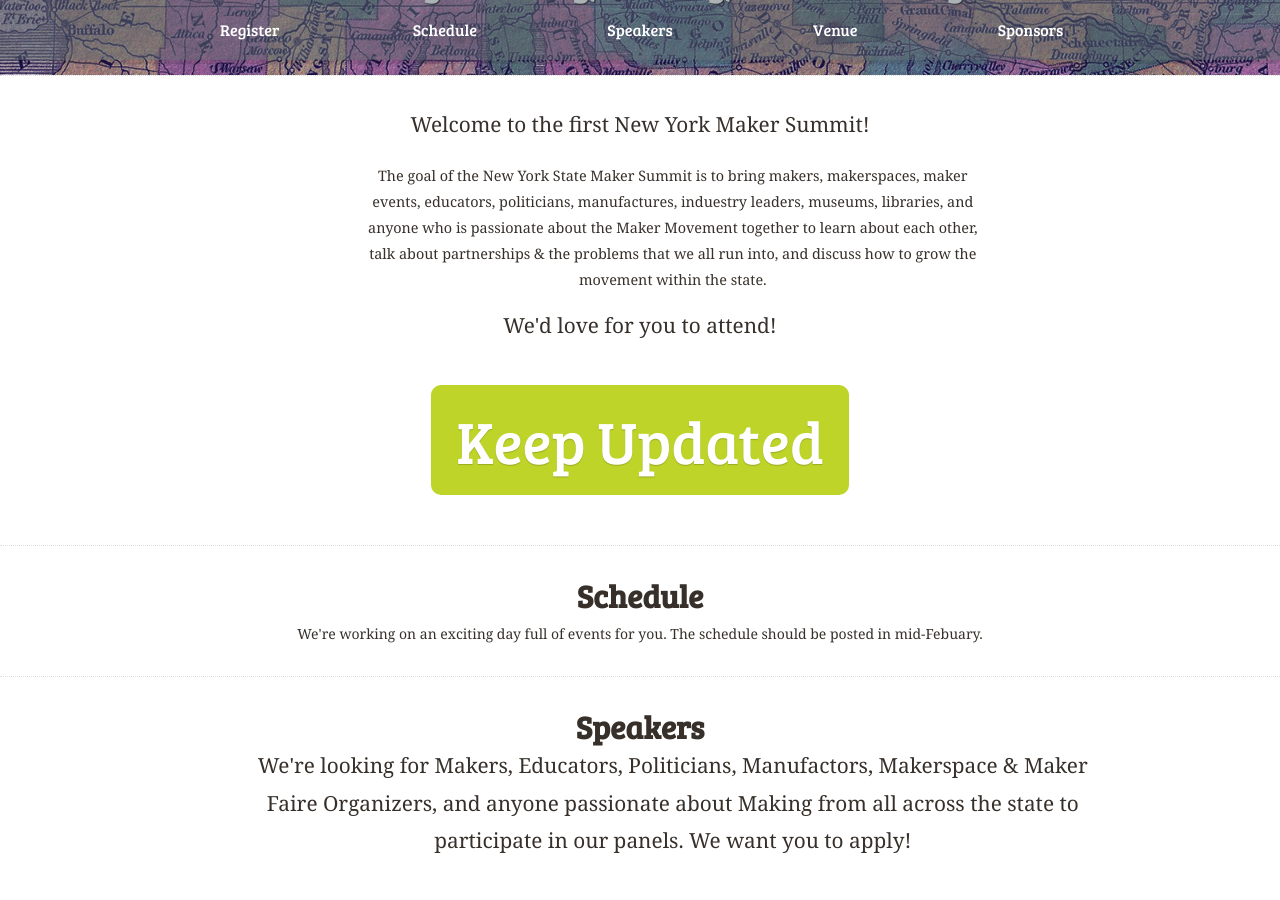
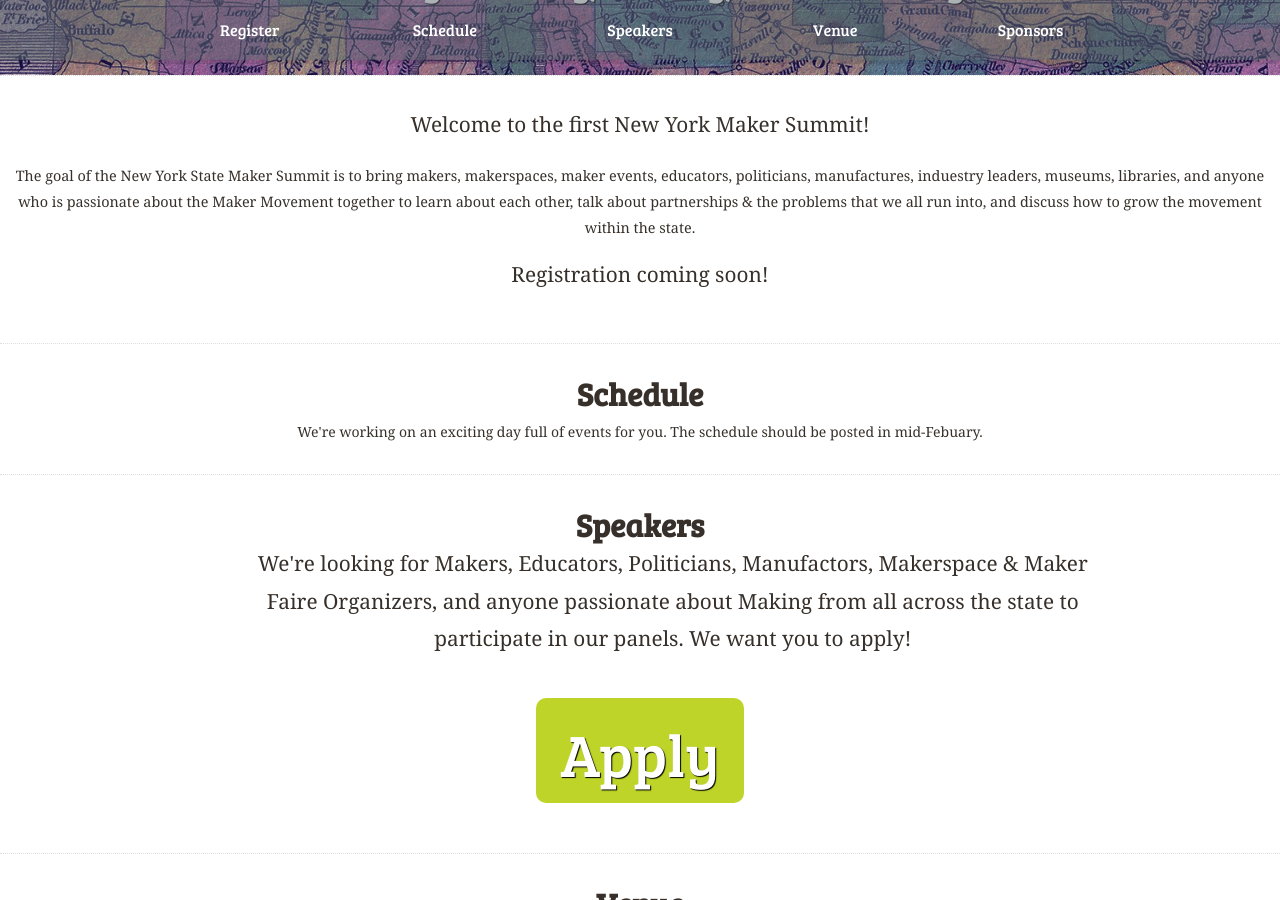
Before and after one commit to nysmakers/nysmakers.github.io, a Jekyll site: the page built from index.html, in a window 1280 px wide and 900 px high, scrolled down 370 px. Built offline with Jekyll 4.4.1, drawn with Linux system fonts in a browser that asks for light colours; some web fonts are replaced; comment, search, counter and statistics services are not loaded.

Commit message:
Played around with centering text

```diff
--- a/index.html
+++ b/index.html
@@ -30,17 +30,14 @@ title: New York Maker Summit - March 24th, 2017 - Albany, NY
       Welcome to the first New York Maker Summit!
     </p>
 
-    <p class="span6 offset3 intro text-center">
+    <p class="intro text-center">
       The goal of the New York State Maker Summit is to bring makers, makerspaces, maker events, educators, politicians, manufactures, induestry leaders, museums, libraries, and anyone who is passionate about the Maker Movement together to learn about each other, talk about partnerships &amp the problems that we all run into, and discuss how to grow the movement within the state.
     </p>
 
     <p class="text-center">
-      We'd love for you to attend!
+      Registration coming soon!
     </p>
 
-    <p class="text-center" style="clear:both;">
-      <a class="punch" href="#">Keep Updated</a>
-    </p>
   </section>
 
   <section class="row-fluid" id="schedule">
@@ -149,6 +146,9 @@ title: New York Maker Summit - March 24th, 2017 - Albany, NY
     <h2 class="text-center">Speakers</h2>
     <p class="span8 offset2 text-center">
       We're looking for Makers, Educators, Politicians, Manufactors, Makerspace &amp Maker Faire Organizers, and anyone passionate about Making from all across the state to participate in our panels. We want you to apply!
+    </p>
+    <p class="text-center" style="clear:both;">
+      <a class="punch" href="#">Apply</a>
     </p>
 <!--     <ul id="keynotes" class="text-center">
       <li>
```
